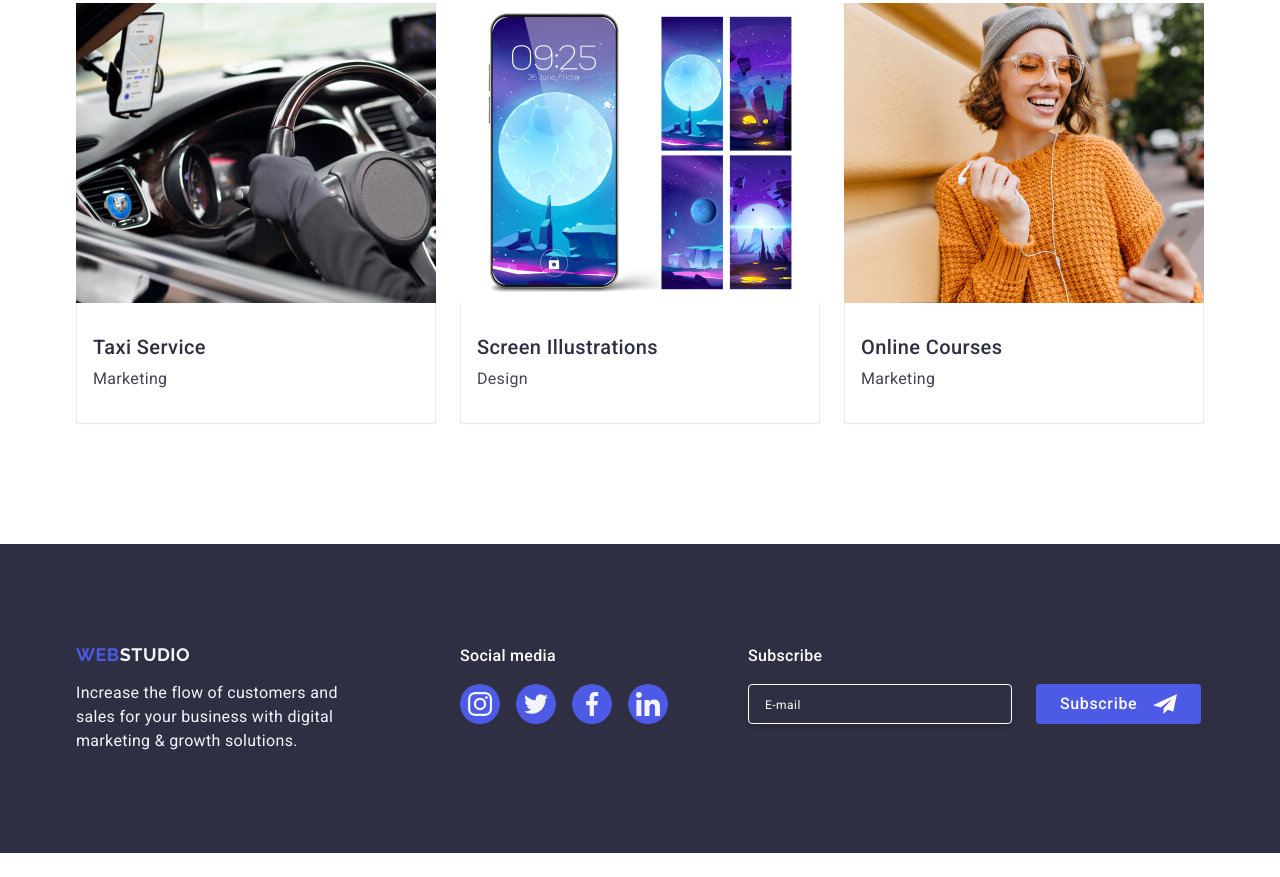
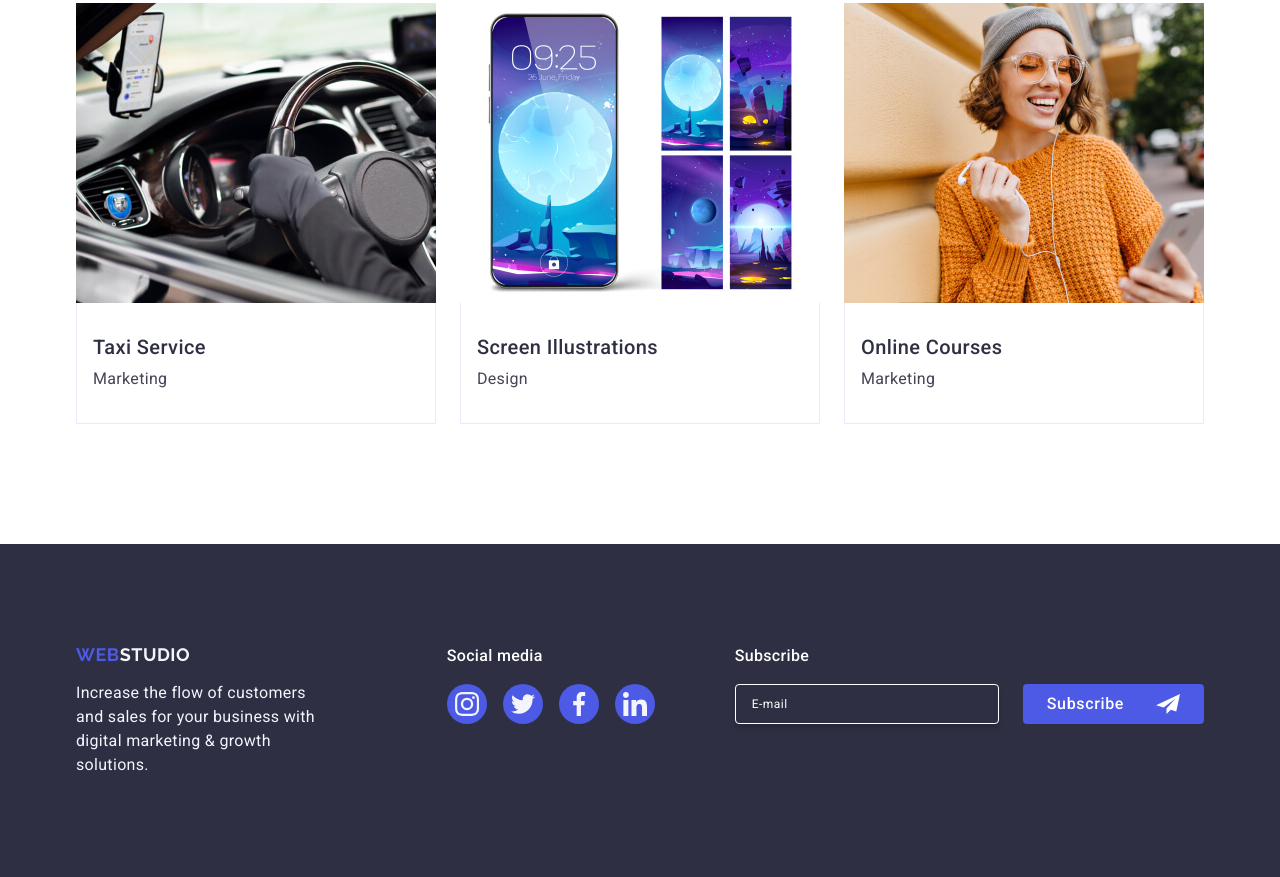
Before and after one commit to KaterynaKocheharova/goit-markup-hw-05, a plain HTML site: page index.html in a window 1280 px wide. Shown: the part 2639-3516 px from the top of the page. Before the commit the page ends 3492 px from the top, so only its background shows below. Drawn offline with nearby package versions, Linux system fonts and the light colour scheme; a web font is replaced by a local one.

Commit message:
edited-footer

```diff
--- a/css/styles.css
+++ b/css/styles.css
@@ -504,6 +504,12 @@ img {
   width: 264px;
   height: 40px;
   padding: 8px 16px;
+  color: #fff;
+  font-family: Roboto;
+  font-size: 12px;
+  font-weight: 400;
+  line-height: 1.5;
+  letter-spacing: 0.04em;
   border-radius: 4px;
   border: 1px solid #fff;
   box-shadow: 0px 4px 4px 0px rgba(0, 0, 0, 0.15);
@@ -530,7 +536,7 @@ img {
   padding: 8px 24px;
   color: #fff;
   text-align: center;
-  font-family: Roboto;
+  font-family: "Roboto", sans-serif;
   font-size: 16px;
   font-weight: 500;
   line-height: 1.5;
@@ -539,6 +545,10 @@ img {
   border: none;
   background-color: #4d5ae5;
   cursor: pointer;
+}
+
+.subscribe-button-icon {
+  margin-left: 16px;
 }
 
 .subscribe-button-icon {
--- a/index.html
+++ b/index.html
@@ -470,7 +470,7 @@
           <p class="subscribe-text">Subscribe</p>
           <form class="footer-form">
             <label class="footer-input-label">
-              <input type="email" class="footer-input" name="user_email" placeholder="E-mail">
+              <input type="email" class="footer-input" name="user-email" placeholder="E-mail">
             </label>
             <button class="subscribe-button" type="submit">Subscribe
             <svg class="subscribe-button-icon" width="24" height="24"><use href="./images/icons.svg#icon-subscribe-button"></use></svg></button>
```
